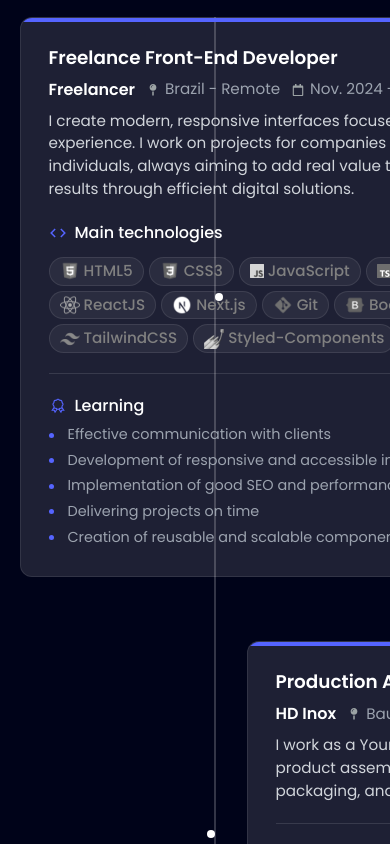
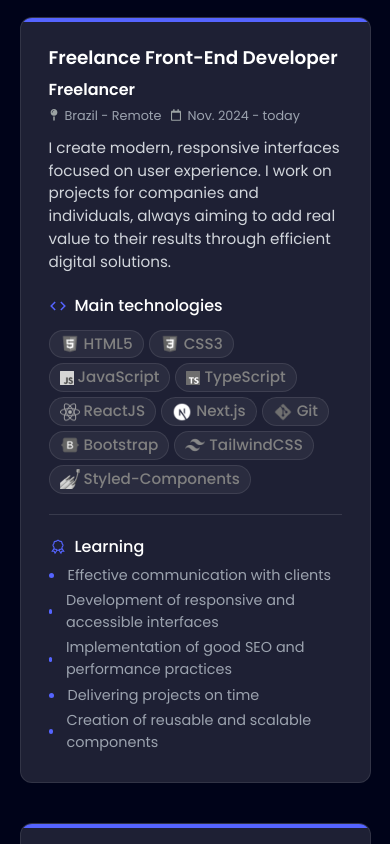
Before and after one commit to nickzmoro/Meu-Portfolio_2025, a React (Vite) app: page / in a window 390 px wide. Shown: the part 3920-4764 px from the top of the page. Built offline with nearby package versions, Linux system fonts and the light colour scheme.

Commit message:
style: enhance responsiveness of ExperienceSection and CardXp components;
feat: update date formats in localization files;

```diff
--- a/src/components/ExperienceSection.jsx
+++ b/src/components/ExperienceSection.jsx
@@ -21,14 +21,14 @@ const ExperienceSection = () => {
           <h2 className="subtitle">{t("experience.title")}</h2>
           <div className="line-divisor-content mt-2"></div>
         </div>
-        <div className="timeline-container relative max-w-6xl w-screen mx-auto mt-10">
+        <div className="timeline-container relative max-w-6xl w-screen mx-auto mt-10 max-lg:max-w-full">
           {/* Linha central da timeline */}
-          <div className="absolute left-1/2 transform -translate-x-1/2 w-0.5 h-full bg-white/20"></div>
+          <div className="absolute left-1/2 transform -translate-x-1/2 w-0.5 h-full bg-white/20 max-lg:left-0 max-lg:hidden"></div>
 
-          <div className="space-y-16">
+          <div className="space-y-16 max-lg:space-y-10">
             {/* Primeiro item - Esquerda */}
-            <div className="flex items-center">
-              <div className="w-1/2 pr-8">
+            <div className="flex items-center max-lg:flex-row-reverse">
+              <div className="w-1/2 pr-8 max-lg:w-full max-lg:pr-0">
                 <CardXp
                   date={t("experience.date-freelance")}
                   local={t("experience.local-freelance")}
@@ -73,15 +73,15 @@ const ExperienceSection = () => {
                   ]}
                 />
               </div>
-              <div className="relative flex-shrink-0 w-2 h-2 bg-[#ffffff] rounded-full shadow-lg"></div>
-              <div className="w-1/2 pl-8"></div>
+              <div className="relative flex-shrink-0 w-2 h-2 bg-[#ffffff] rounded-full shadow-lg max-lg:hidden"></div>
+              <div className="w-1/2 pl-8 max-lg:hidden"></div>
             </div>
 
             {/* Segundo item - Direita */}
             <div className="flex items-center">
-              <div className="w-1/2 pr-8"></div>
-              <div className="relative flex-shrink-0 w-2 h-2 bg-[#ffffff] rounded-full shadow-lg"></div>
-              <div className="w-1/2 pl-8">
+              <div className="w-1/2 pr-8 max-lg:hidden"></div>
+              <div className="relative flex-shrink-0 w-2 h-2 bg-[#ffffff] rounded-full shadow-lg max-lg:hidden"></div>
+              <div className="w-1/2 pl-8 max-lg:w-full max-lg:pl-0">
                 <CardXp
                   date={t("experience.date-hdinox")}
                   local={t("experience.local-hdinox")}
--- a/src/components/ui/card/cardXp.jsx
+++ b/src/components/ui/card/cardXp.jsx
@@ -21,7 +21,7 @@ const CardXp = ({
   return (
     <>
       <div
-        className="card-container group relative overflow-hidden px-7 py-7 bg-[#ffffff1e] rounded-xl border border-[#ffffff17] min-w-[500px] hover:shadow-[0_8px_30px_-4px_hsl(233_100%_67%_/0.1)]"
+        className="card-container group relative overflow-hidden px-7 py-7 bg-[#ffffff1e] rounded-xl border border-[#ffffff17] min-w-[500px] max-lg:min-w-[fit-content] hover:shadow-[0_8px_30px_-4px_hsl(233_100%_67%_/0.1)]"
         data-aos={dataAos}
       >
         <div className="absolute inset-x-0 top-0 h-1 bg-[#5564FF]" />
@@ -30,20 +30,36 @@ const CardXp = ({
           <h3 className="text-[1.15rem]/[1.3] font-semibold mb-2 group-hover:text-[#5564FF] transition-all ease-in-out duration-200">
             {title}
           </h3>
-          <div className="flex items-center gap-3">
+          <div className="flex items-center gap-3 max-sm:gap-1 flex-wrap">
             <div className="flex items-center font-semibold">
               <p>{bussiness}</p>
             </div>
-            <div className="flex items-center gap-1.5">
-              <FaMapPin fill="#9CA3A4" size={12} />
-              <span className="text-gray-400 text-[0.95rem]">{local}</span>
-            </div>
-            <div className="flex items-center gap-1.5">
-              <FaRegCalendar fill="#9CA3A4" size={12} />
-              <span className="text-gray-400 text-[0.95rem]">{date}</span>
+            <div className="flex items-center gap-3 max-sm:gap-2.5">
+              <div className="flex items-center gap-1.5">
+                <FaMapPin
+                  fill="#9CA3A4"
+                  size={12}
+                  className="max-sm:w-[10px]"
+                />
+                <span className="text-gray-400 text-[0.95rem] max-sm:text-[0.8rem]">
+                  {local}
+                </span>
+              </div>
+              <div className="flex items-center gap-1.5">
+                <FaRegCalendar
+                  fill="#9CA3A4"
+                  size={12}
+                  className="max-sm:w-[10px]"
+                />
+                <span className="text-gray-400 text-[0.95rem] max-sm:text-[0.8rem]">
+                  {date}
+                </span>
+              </div>
             </div>
           </div>
-          <p className="mt-2 text-gray-300 text-[0.95rem]">{description}</p>
+          <p className="mt-2 text-gray-300 text-[0.95rem] max-lg:mt-3">
+            {description}
+          </p>
         </div>
         {technologies && technologies.length > 0 && (
           <>
--- a/src/i18n/en.json
+++ b/src/i18n/en.json
@@ -58,9 +58,9 @@
     "techs": "Main technologies",
     "learning": "Learning",
     "local-freelance": "Brazil - Remote",
-    "date-freelance": "Nov. 2024 - currently",
+    "date-freelance": "Nov. 2024 - today",
     "local-hdinox": "Bauru-SP - Remote",
-    "date-hdinox": "Aug. 2024 - currently",
+    "date-hdinox": "Aug. 2024 - today",
     "topics-freelance": {
       "1": "Effective communication with clients",
       "2": "Development of responsive and accessible interfaces",
--- a/src/i18n/es.json
+++ b/src/i18n/es.json
@@ -58,9 +58,9 @@
     "techs": "Principales tecnologías",
     "learning": "Aprendizaje",
     "local-freelance": "Brasil - Remote",
-    "date-freelance": "Nov. 2024 - actualmente",
+    "date-freelance": "Nov. 2024 - hoy",
     "local-hdinox": "Bauru-SP - Remoto",
-    "date-hdinox": "Ago. 2024 - actualmente",
+    "date-hdinox": "Ago. 2024 - hoy",
     "topics-freelance": {
       "1": "Comunicación eficaz con los clientes",
       "2": "Desarrollo de interfaces sensibles y accesibles",
--- a/src/i18n/pt.json
+++ b/src/i18n/pt.json
@@ -56,9 +56,9 @@
     "techs": "Principais tecnologias",
     "learning": "Aprendizados",
     "local-freelance": "Brasil - Remoto",
-    "date-freelance": "Nov. 2024 - atualmente",
+    "date-freelance": "Nov. 2024 - hoje",
     "local-hdinox": "Bauru-SP - Remoto",
-    "date-hdinox": "Ago. 2024 - atualmente",
+    "date-hdinox": "Ago. 2024 - hoje",
     "topics-freelance": {
       "1": "Comunicação eficaz com clientes",
       "2": "Desenvolvimento de interfaces responsivas e acessíveis",
```
